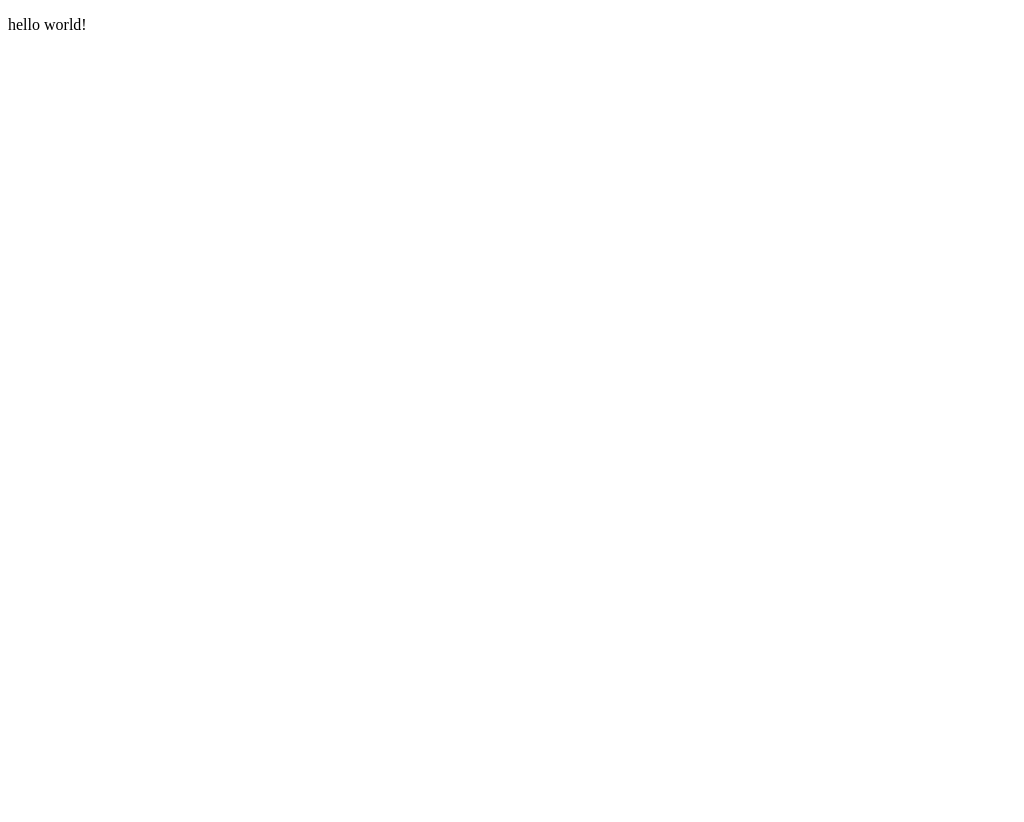
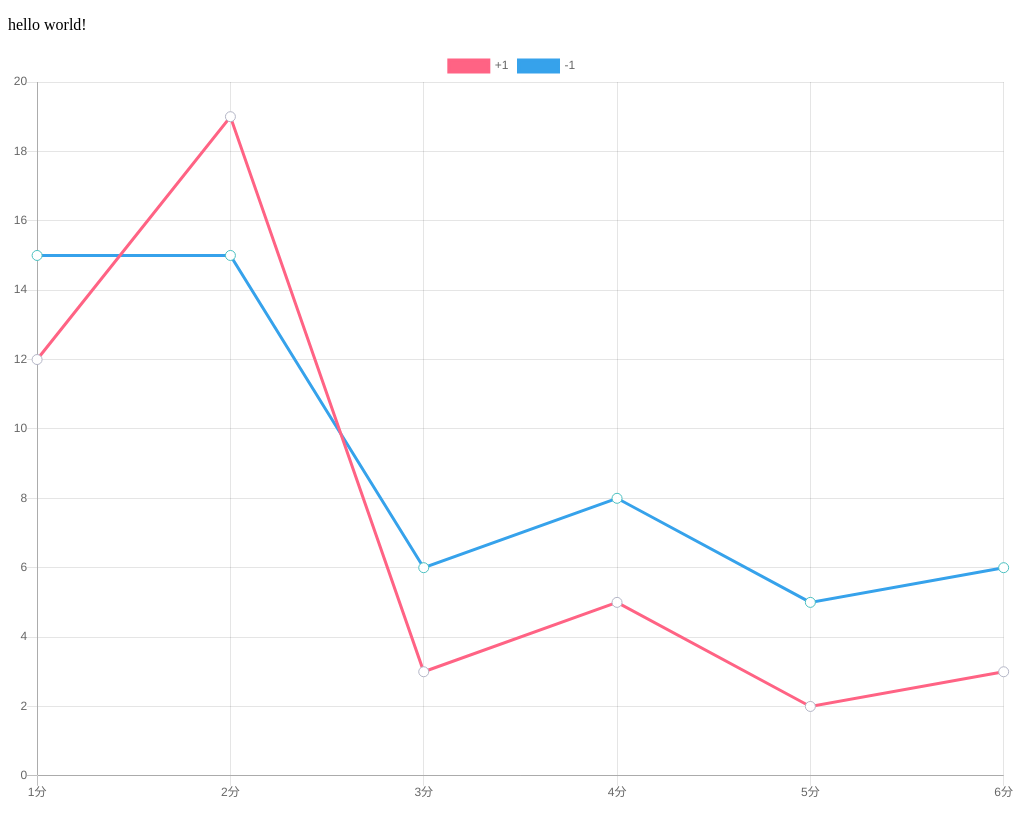
Before and after one commit to tnct-3j/classtream-for-lesson, an Electron app: page src/index.html in a window 1024 px wide. Before the commit the page ends 800 px from the top, so only its background shows below. Drawn offline with nearby package versions, Linux system fonts and the light colour scheme.

Commit message:
２本の折れ線グラフの作成

```diff
--- a/src/index.html
+++ b/src/index.html
@@ -3,10 +3,17 @@
 <head>
   <meta charset="UTF-8">
   <title>3J Classtream</title>
-  <script src="https://cdnjs.cloudflare.com/ajax/libs/vue/1.0.26/vue.min.js">
-  </script>
+
+  <script src="https://cdnjs.cloudflare.com/ajax/libs/vue/1.0.26/vue.min.js"></script>
+  <script src="https://cdnjs.cloudflare.com/ajax/libs/Chart.js/2.7.2/Chart.min.js"></script>
+
 </head>
 <body>
   <p>hello world!</p>
+
+  <canvas id="graph" height="450" width="600"></canvas>
+
+  <ul id="chart_legend"></ul>
+  <script src="script/graph.js"></script>
 </body>
 </html>
--- /dev/null
+++ b/src/script/graph.js
@@ -0,0 +1,88 @@
+var ctx = document.getElementById("graph").getContext('2d');
+var myLine2Chart = new Chart(ctx, {
+  //グラフの種類
+  type: 'line',
+  //データの設定
+  data: {
+      //データ項目のラベル
+      labels: ["1分", "2分", "3分", "4分", "5分", "6分"],
+      //データセット
+      datasets: [
+          {
+              //凡例
+              label: "+1",
+              //面の表示
+              fill: false,
+              //線のカーブ
+              lineTension: 0,
+              //背景色
+              backgroundColor: "rgba(179,181,198,0.2)",
+              //枠線の色
+              borderColor: "#ff6384",
+              //結合点の枠線の色
+              pointBorderColor: "rgba(179,181,198,1)",
+              //結合点の背景色
+              pointBackgroundColor: "#fff",
+              //結合点のサイズ
+              pointRadius: 5,
+              //結合点のサイズ（ホバーしたとき）
+              pointHoverRadius: 8,
+              //結合点の背景色（ホバーしたとき）
+              pointHoverBackgroundColor: "rgba(179,181,198,1)",
+              //結合点の枠線の色（ホバーしたとき）
+              pointHoverBorderColor: "rgba(220,220,220,1)",
+              //結合点より外でマウスホバーを認識する範囲（ピクセル単位）
+              pointHitRadius: 15,
+              //グラフのデータ
+              data: [12, 19, 3, 5, 2, 3]
+          },
+          {
+              //凡例
+              label: "-1",
+              //面の表示
+              fill: false,
+              //線のカーブ
+              lineTension: 0,
+              //背景色
+              backgroundColor: "rgba(75,192,192,0.4)",
+              //枠線の色
+              borderColor: "#36a2eb",
+              //結合点の枠線の色
+              pointBorderColor: "rgba(75,192,192,1)",
+              //結合点の背景色
+              pointBackgroundColor: "#fff",
+              //結合点のサイズ
+              pointRadius: 5,
+              //結合点のサイズ（ホバーしたとき）
+              pointHoverRadius: 8,
+              //結合点の背景色（ホバーしたとき）
+              pointHoverBackgroundColor: "rgba(75,192,192,1)",
+              //結合点の枠線の色（ホバーしたとき）
+              pointHoverBorderColor: "rgba(220,220,220,1)",
+              //結合点より外でマウスホバーを認識する範囲（ピクセル単位）
+              pointHitRadius: 10,
+              //グラフのデータ
+              data: [15, 15, 6, 8, 5, 6]
+          }
+      ]
+  },
+  //オプションの設定
+  options: {
+      //軸の設定
+      scales: {
+          //縦軸の設定
+          yAxes: [{
+              //目盛りの設定
+              ticks: {
+                  //最小値を0にする
+                  beginAtZero: true
+              }
+          }]
+      },
+      //ホバーの設定
+      hover: {
+          //ホバー時の動作（single, label, dataset）
+          mode: 'single'
+      }
+  }
+});
```
